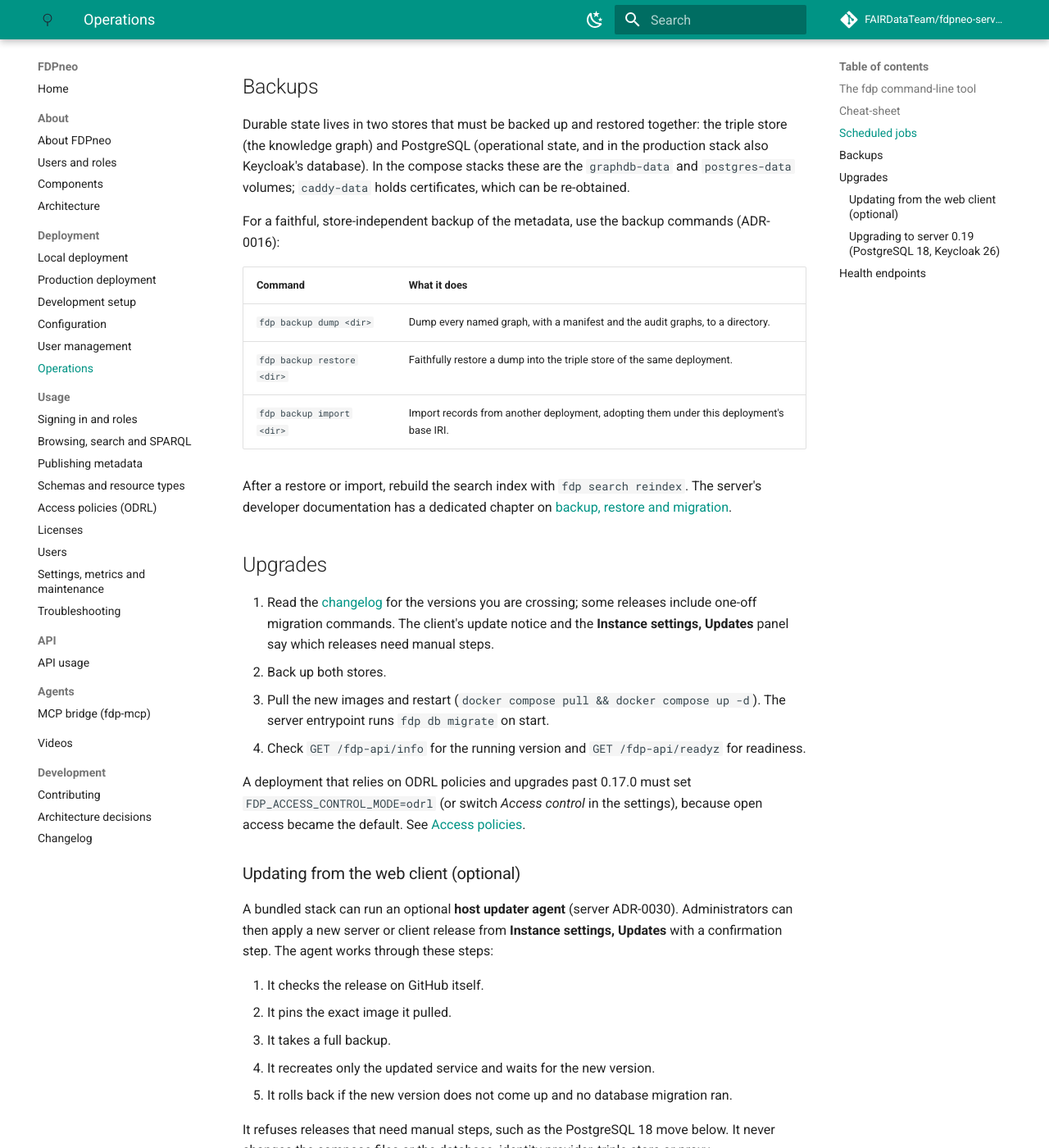
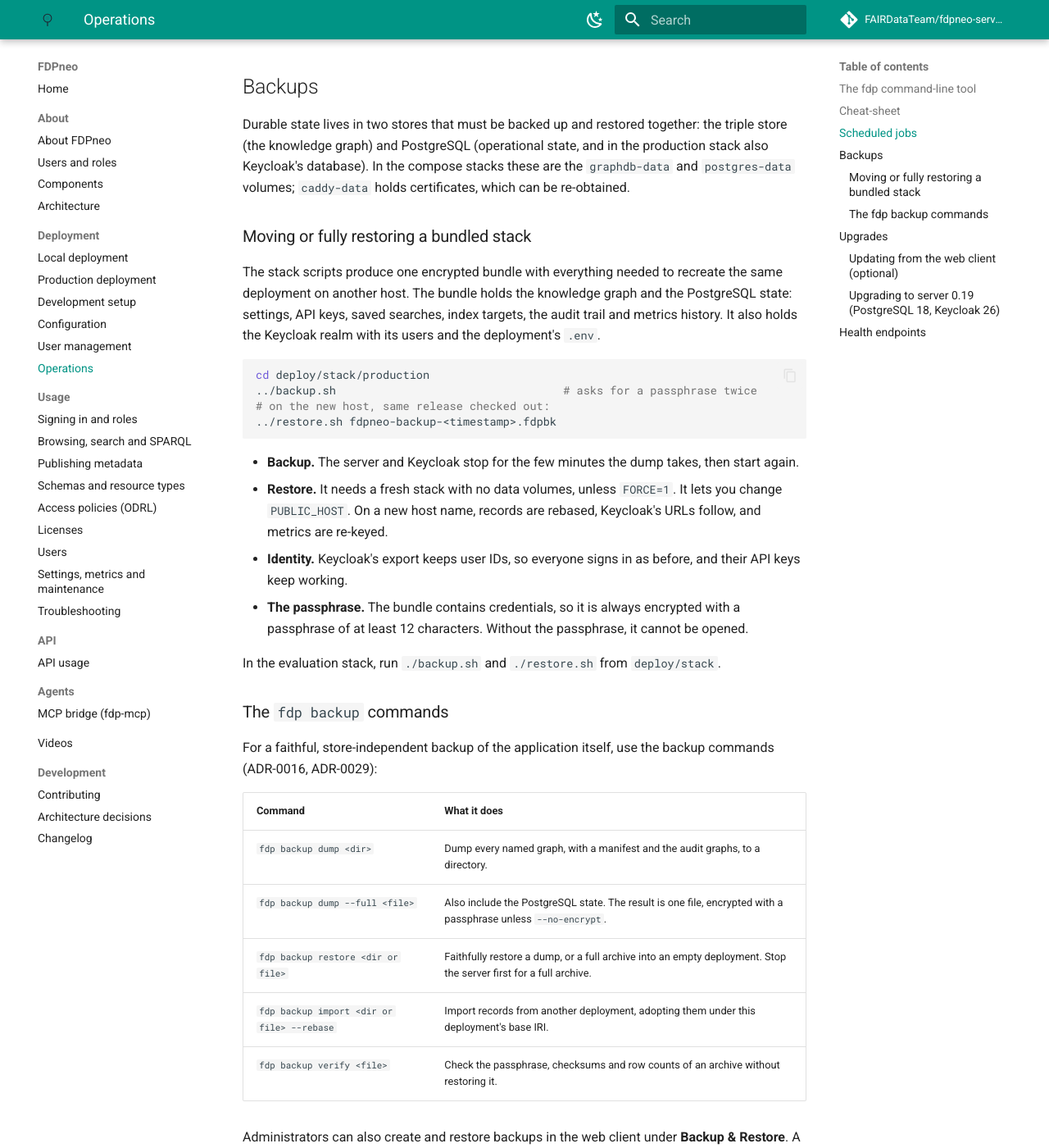
Before and after one commit to FAIRDataTeam/fdpneo-docs, an MkDocs documentation site: the page built from docs/deployment/operations.md, in a window 1280 px wide and 1400 px high, scrolled down 2205 px. Shown: the whole window at 82% size. Built offline with MkDocs 1.6.1 and Material for MkDocs 9.7.7, drawn with Linux system fonts in a browser that asks for light colours; comment, search, counter and statistics services are not loaded; some of the changed text lies outside the part shown.

Commit message:
Full-deployment backup and moving a stack (ADR-0029)
Operations: backup.sh / restore.sh for moving or fully restoring a bundled
stack, the new fdp backup dump --full / verify commands, and the full
backup option in the web client. Production page points at it; ADR list
gains ADR-0029.

Co-Authored-By: Claude Opus 5.5 <noreply@anthropic.com>
Signed-off-by: Luiz Olavo Bonino <l.o.boninodasilvasantos@utwente.nl>

````diff
--- a/docs/deployment/operations.md
+++ b/docs/deployment/operations.md
@@ -53,15 +53,39 @@ Each group has `--help`.
 
 Durable state lives in two stores that must be backed up and restored together: the triple store (the knowledge graph) and PostgreSQL (operational state, and in the production stack also Keycloak's database). In the compose stacks these are the `graphdb-data` and `postgres-data` volumes; `caddy-data` holds certificates, which can be re-obtained.
 
-For a faithful, store-independent backup of the metadata, use the backup commands (ADR-0016):
+### Moving or fully restoring a bundled stack
+
+The stack scripts produce one encrypted bundle with everything needed to recreate the same deployment on another host. The bundle holds the knowledge graph and the PostgreSQL state: settings, API keys, saved searches, index targets, the audit trail and metrics history. It also holds the Keycloak realm with its users and the deployment's `.env`.
+
+```bash
+cd deploy/stack/production
+../backup.sh                                  # asks for a passphrase twice
+# on the new host, same release checked out:
+../restore.sh fdpneo-backup-<timestamp>.fdpbk
+```
+
+- **Backup.** The server and Keycloak stop for the few minutes the dump takes, then start again.
+- **Restore.** It needs a fresh stack with no data volumes, unless `FORCE=1`. It lets you change `PUBLIC_HOST`. On a new host name, records are rebased, Keycloak's URLs follow, and metrics are re-keyed.
+- **Identity.** Keycloak's export keeps user IDs, so everyone signs in as before, and their API keys keep working.
+- **The passphrase.** The bundle contains credentials, so it is always encrypted with a passphrase of at least 12 characters. Without the passphrase, it cannot be opened.
+
+In the evaluation stack, run `./backup.sh` and `./restore.sh` from `deploy/stack`.
+
+### The `fdp backup` commands
+
+For a faithful, store-independent backup of the application itself, use the backup commands (ADR-0016, ADR-0029):
 
 | Command | What it does |
 |---|---|
 | `fdp backup dump <dir>` | Dump every named graph, with a manifest and the audit graphs, to a directory. |
-| `fdp backup restore <dir>` | Faithfully restore a dump into the triple store of the same deployment. |
-| `fdp backup import <dir>` | Import records from another deployment, adopting them under this deployment's base IRI. |
+| `fdp backup dump --full <file>` | Also include the PostgreSQL state. The result is one file, encrypted with a passphrase unless `--no-encrypt`. |
+| `fdp backup restore <dir or file>` | Faithfully restore a dump, or a full archive into an empty deployment. Stop the server first for a full archive. |
+| `fdp backup import <dir or file> --rebase` | Import records from another deployment, adopting them under this deployment's base IRI. |
+| `fdp backup verify <file>` | Check the passphrase, checksums and row counts of an archive without restoring it. |
 
-After a restore or import, rebuild the search index with `fdp search reindex`. The server's developer documentation has a dedicated chapter on [backup, restore and migration](https://github.com/FAIRDataTeam/fdpneo-server/blob/main/docs/dev-docs/08-backup-restore.md).
+Administrators can also create and restore backups in the web client under **Backup & Restore**. A *full deployment* backup there asks for a passphrase and pauses writes while it runs.
+
+After a restore or import, the search index is rebuilt automatically. The server's developer documentation has a dedicated chapter on [backup, restore and migration](https://github.com/FAIRDataTeam/fdpneo-server/blob/main/docs/dev-docs/08-backup-restore.md).
 
 ## Upgrades
 
````
Also changed, not shown: docs/deployment/production.md (+1 -1 lines), docs/development/adrs.md (+1 -0 lines).
